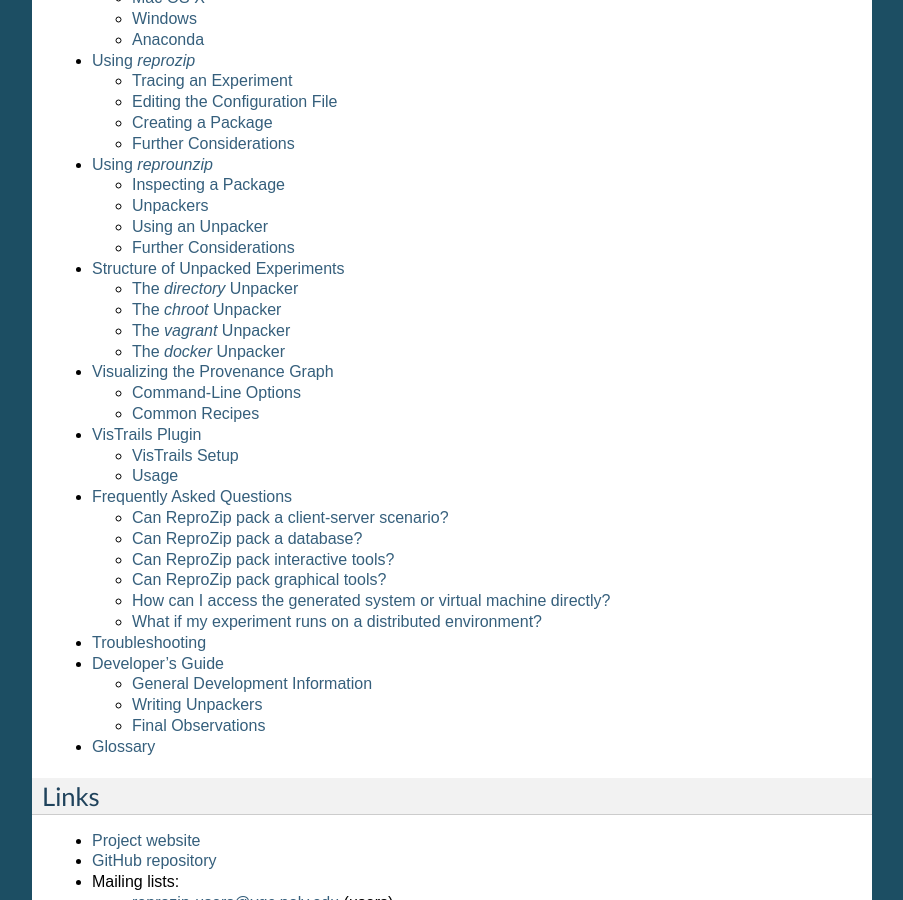
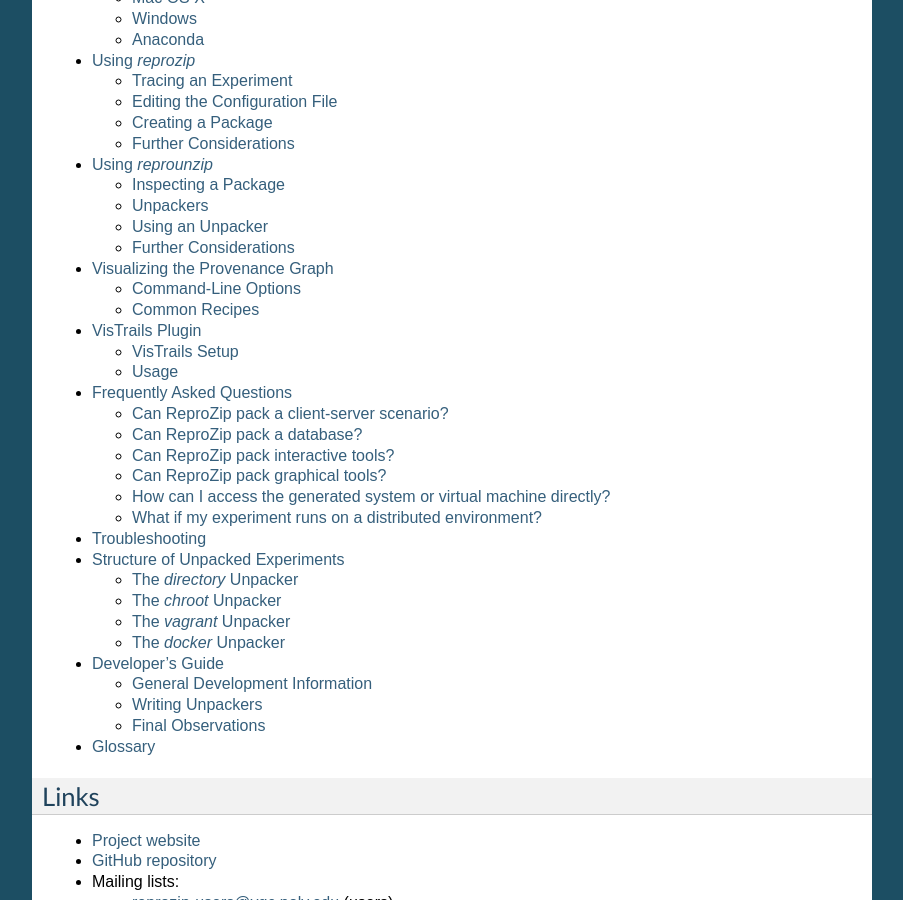
Before and after one commit to VIDA-NYU/reprozip, a Sphinx documentation site: the page built from docs/index.rst, in a window 1280 px wide and 900 px high, scrolled down 640 px. Shown: the whole window, without its empty margins (198-1101 px from the left). Built offline with Sphinx 7.4.7, drawn with Linux system fonts in a browser that asks for light colours.

Commit message:
Move the page back to the internal chapters

```diff
--- a/docs/index.rst
+++ b/docs/index.rst
@@ -22,11 +22,11 @@
     install
     packing
     unpacking
-    unpacked-format
     graph
     vistrails
     faq
     troubleshooting
+    unpacked-format
     developerguide
     glossary
 
```
